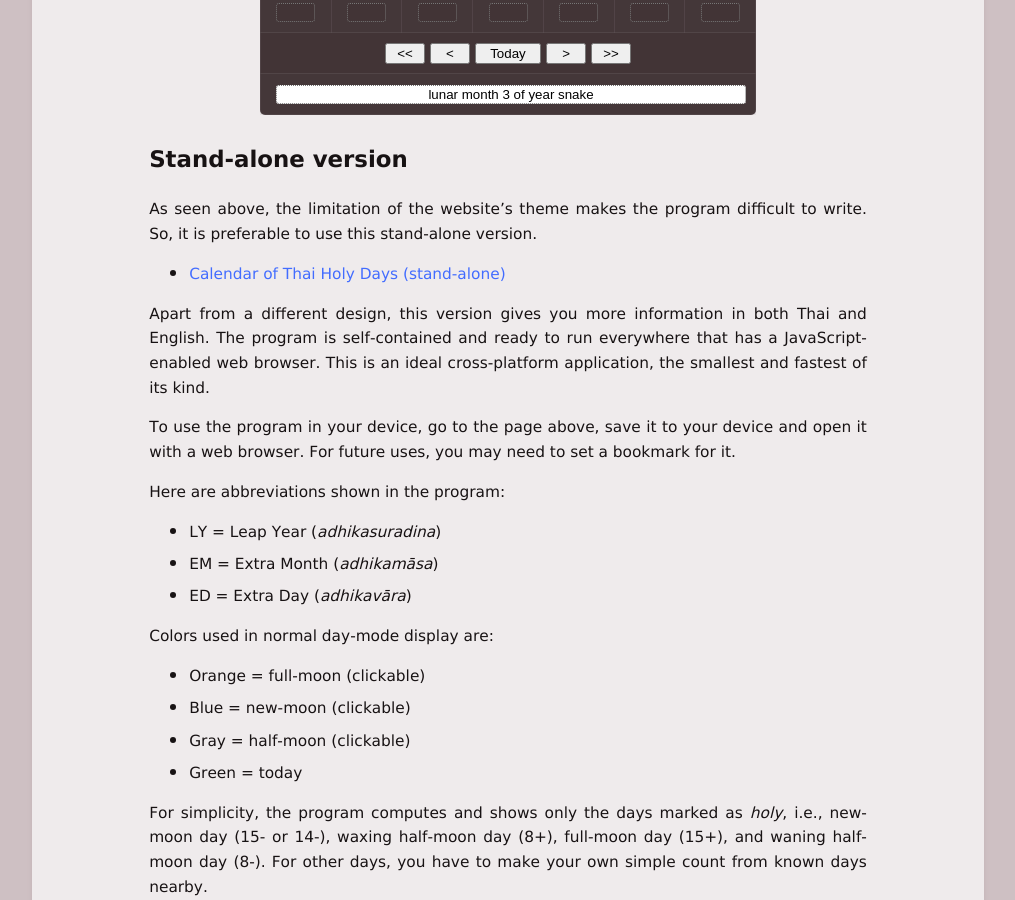
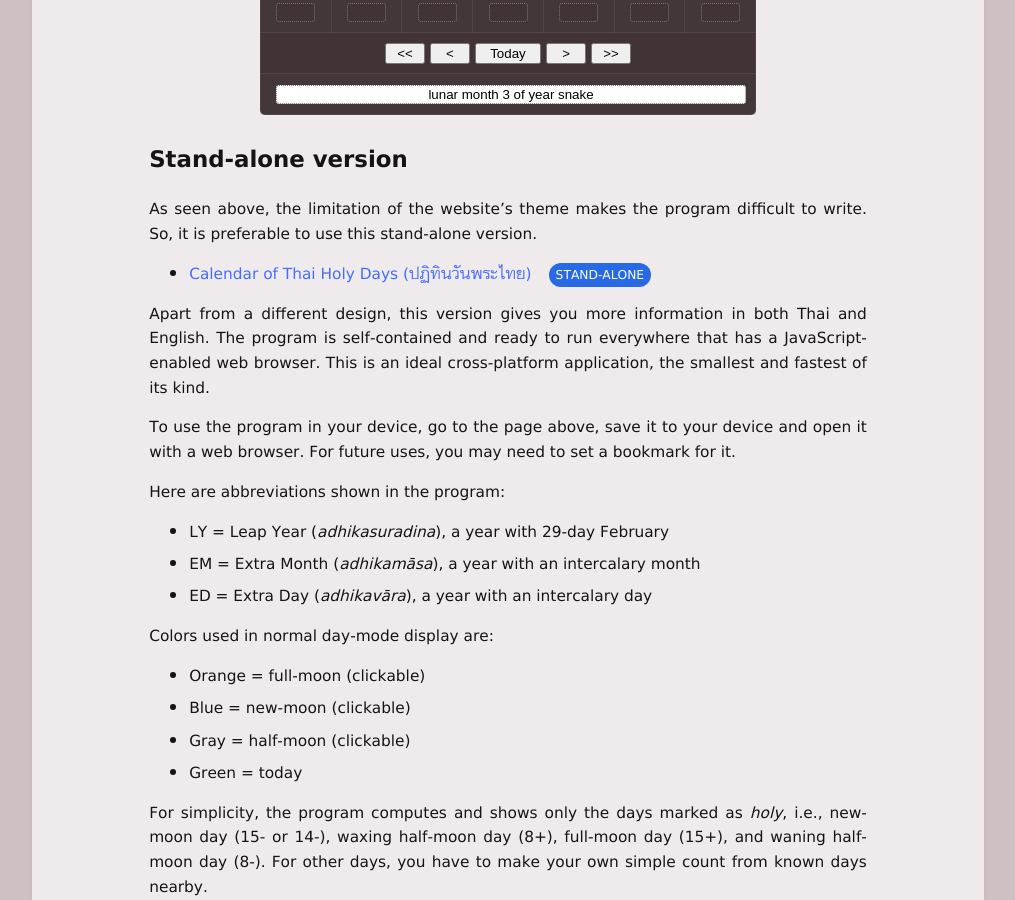
Before and after one commit to bhaddacak/bhaddacak.github.io, a Jekyll site: the page built from _pages/thaiholydays.md, in a window 1280 px wide and 900 px high, scrolled down 468 px. Shown: the whole window, without its empty margins (132-1147 px from the left). Built offline with Jekyll 4.4.1, drawn with Linux system fonts in a browser that asks for light colours; some of the changed text lies outside the part shown.

Commit message:
Update thaiholydays

```diff
--- a/_pages/thaiholydays.md
+++ b/_pages/thaiholydays.md
@@ -232,16 +232,16 @@ setNow();
 
 As seen above, the limitation of the website's theme makes the program difficult to write. So, it is preferable to use this stand-alone version.
 
-- [Calendar of Thai Holy Days (stand-alone)](https://bhaddacak.github.io/assets/dist/thaiholydays.html){:target="\_blank"}
+- [Calendar of Thai Holy Days (ปฏิทินวันพระไทย)](https://bhaddacak.github.io/assets/dist/thaiholydays.html){:target="\_blank"} <span class="label">stand-alone</span>
 
 Apart from a different design, this version gives you more information in both Thai and English. The program is self-contained and ready to run everywhere that has a JavaScript-enabled web browser. This is an ideal cross-platform application, the smallest and fastest of its kind.
 
 To use the program in your device, go to the page above, save it to your device and open it with a web browser. For future uses, you may need to set a bookmark for it.
 
 Here are abbreviations shown in the program:
-- LY = Leap Year (*adhikasuradina*)
-- EM = Extra Month (*adhikamāsa*)
-- ED = Extra Day (*adhikavāra*)
+- LY = Leap Year (*adhikasuradina*), a year with 29-day February
+- EM = Extra Month (*adhikamāsa*), a year with an intercalary month
+- ED = Extra Day (*adhikavāra*), a year with an intercalary day
 
 Colors used in normal day-mode display are:
 - Orange = full-moon (clickable)
```
Also changed, not shown: other parts of _pages/thaiholydays.md (+1 -1 lines), _pages/index.md (+1 -1 lines).
